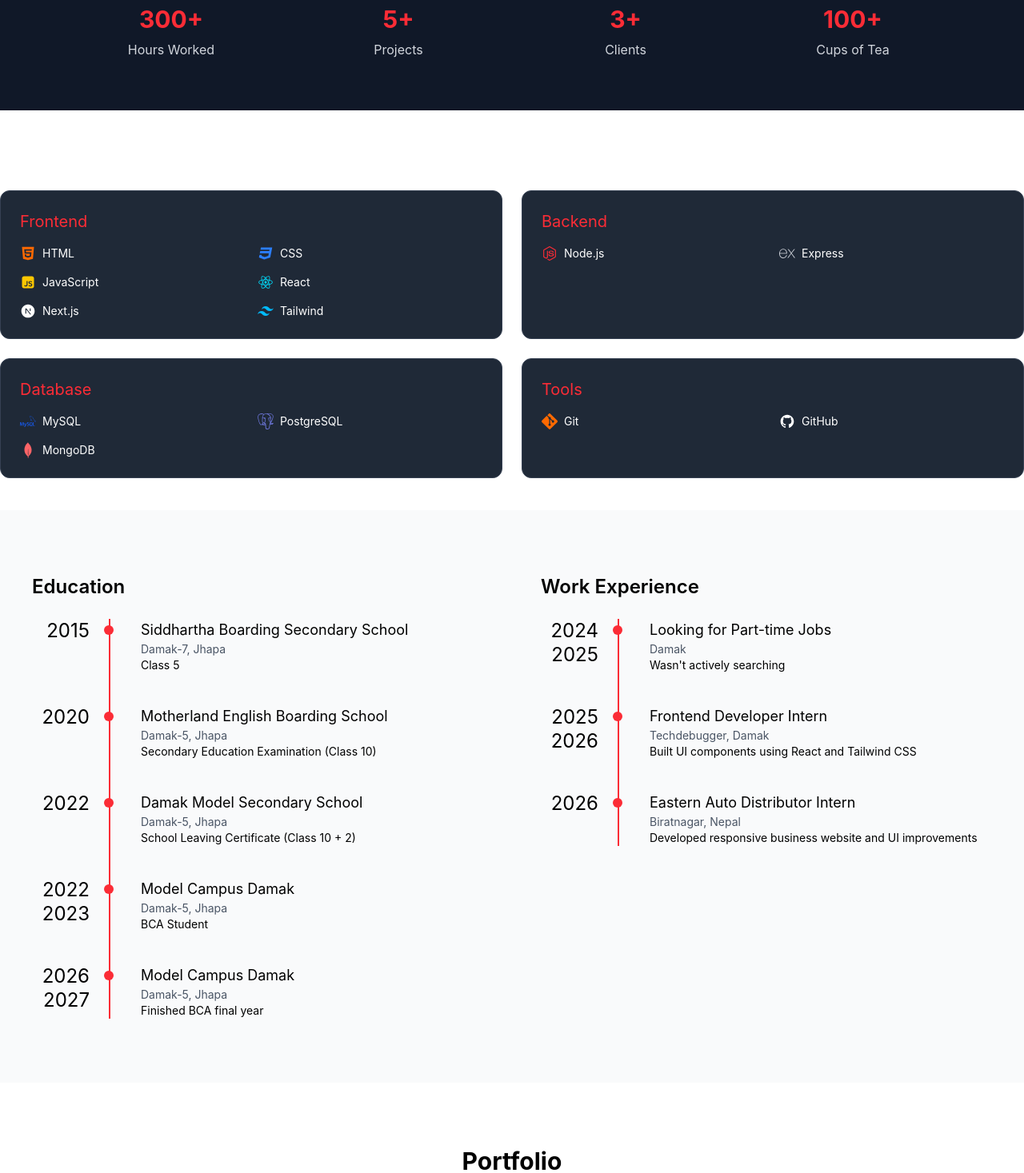
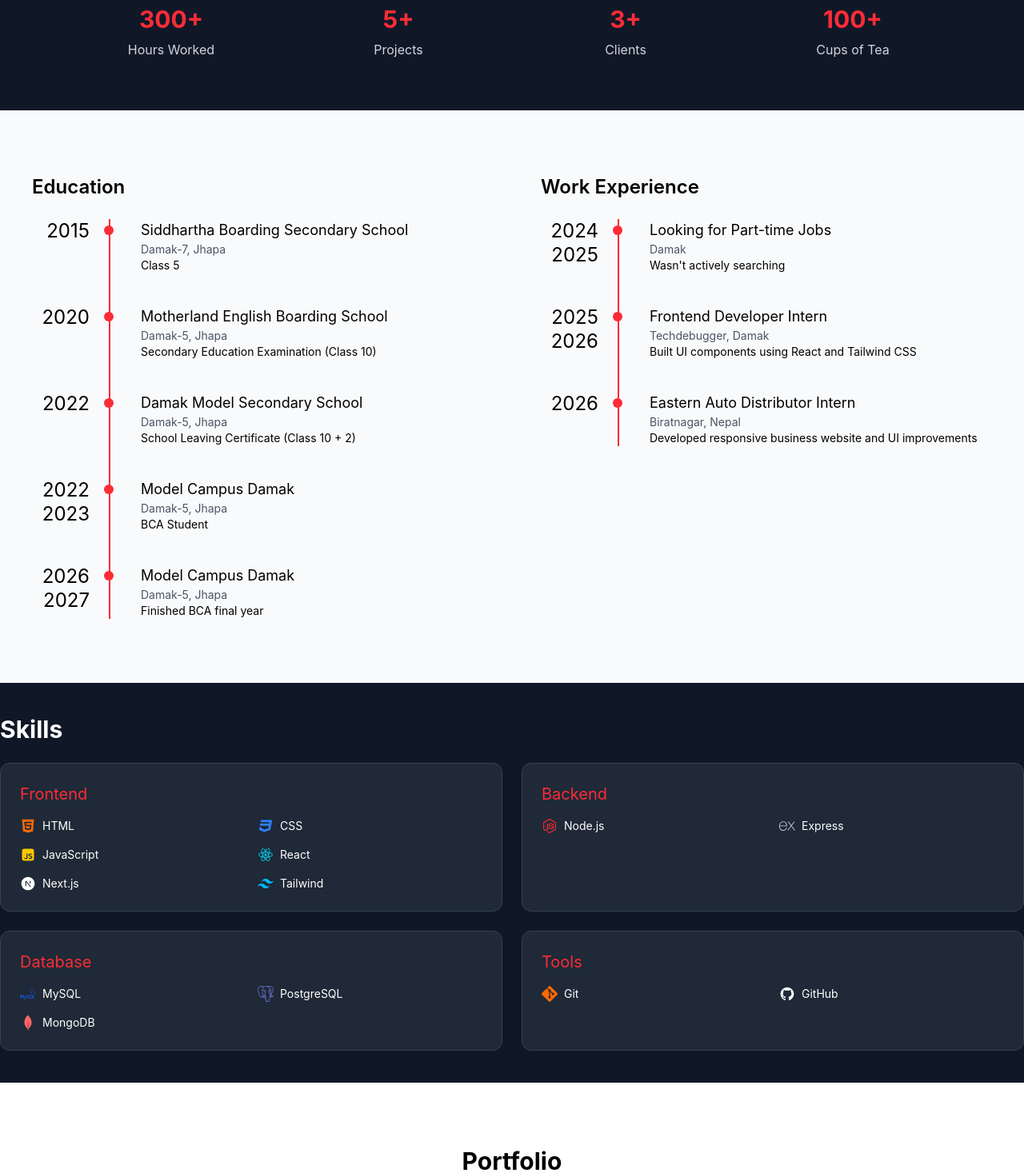
Before and after one commit to abhinavbaral/Webpage-reactversion, a React (Vite) app: page / in a window 1280 px wide. Shown: the part 1330-2797 px from the top of the page at 80% size. Built offline with nearby package versions, Linux system fonts and the light colour scheme.

Commit message:
ordering fix

```diff
--- a/src/App.jsx
+++ b/src/App.jsx
@@ -22,8 +22,8 @@ export default function App() {
      <Hero />
            <About />
              <Stats />
-                <Skills />
                  <Resume />
+                     <Skills />
       <Portfolio />
       <Contact />
       <Footer />
--- a/src/components/Navbar.jsx
+++ b/src/components/Navbar.jsx
@@ -6,8 +6,8 @@ export default function Navbar({ setShowIntro }) {
     { href: "#home", label: "Home" },
     { href: "#about", label: "About" },
     { href: "#stats", label: "Stats" },
+    { href: "#resume", label: "Resume" },
     { href: "#skills", label: "Skills" },
-    { href: "#resume", label: "Resume" },
     { href: "#portfolio", label: "Portfolio" },
     { href: "#contact", label: "Contact" },
   ];
--- a/src/components/Skills.jsx
+++ b/src/components/Skills.jsx
@@ -54,8 +54,8 @@ const Skills = () => {
 
   return (
     <section
-    id="skills"
-    className="text-white py-10">
+    className="bg-gray-900 text-white py-10"
+    id="skills">
       <h2 className="text-3xl font-bold mb-6">Skills</h2>
 
       <div className="grid grid-cols-1 md:grid-cols-2 gap-6">
```
